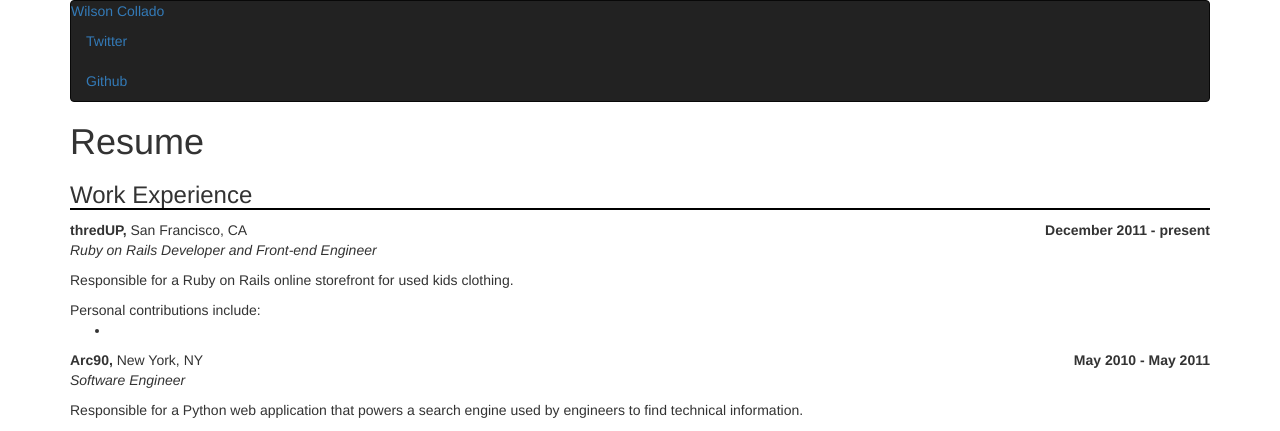
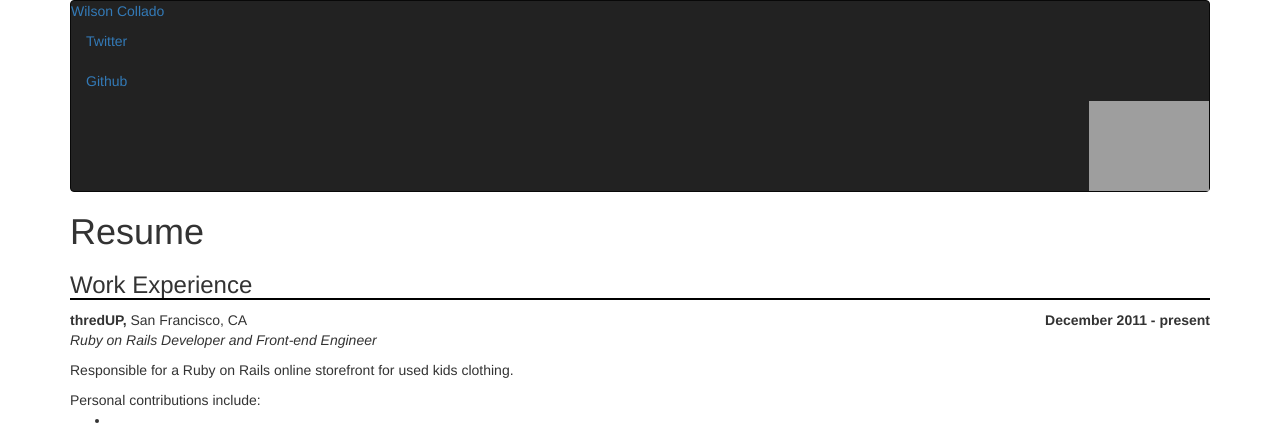
Before and after one commit to colladow/colladow.com, a Django app: template templates/index.html in a window 1280 px wide. Shown: the top 431 px of the page. Run offline with Django 3.2, Linux system fonts and the light colour scheme; the template is opened without the code that fills it, so the values that code supplies are empty; some libraries are stand-ins or nearby versions; grey boxes are pictures that could not be loaded.

Commit message:
Adding django pony power\!

```diff
--- a/templates/base.html
+++ b/templates/base.html
@@ -17,6 +17,7 @@
                         <li><a href="http://www.twitter.com/colladow">Twitter</a></li>
                         <li><a href="http://www.github.com/colladow">Github</a></li>
                     </ul>
+                    <a href="http://djangopony.com/" class="ponybadge pull-right" title="Magic! Ponies! Django! Whee!"><img src="http://media.djangopony.com/img/small/badge.png" width="120" alt="pony powered"></a>
                 </nav>
             </header>
 
```
